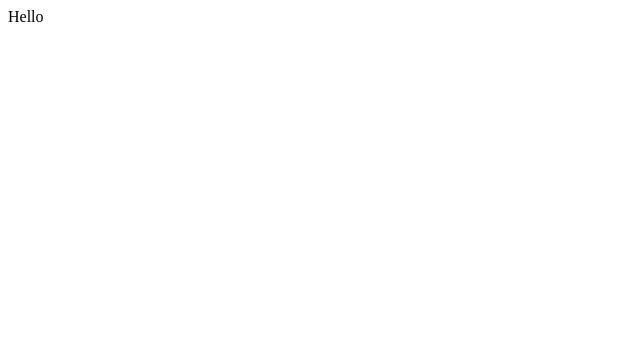
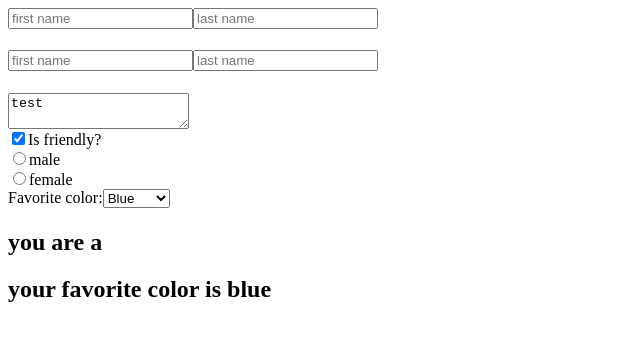
Before and after one commit to EricRieman/Sandbox_React, a React (Create React App) app: page / in a window 1280 px wide. Shown: the top 340 px of the page, without its empty margins (0-640 px from the left). Built offline with nearby package versions, Linux system fonts and the light colour scheme.

Commit message:
Learning about forms in react.

```diff
--- a/src/App.js
+++ b/src/App.js
@@ -1,61 +1,152 @@
-// every component we create in react goes though a series of phases during its time alive in the react app.
-// it goes though a series of events as it is being updated
-// lifecylce methods diagram: https://projects.wojtekmaj.pl/react-lifecycle-methods-diagram/
-// Some of the methods we will use have been deprecated since this tutorial, buy still available
-//   for use if you preclude the method name with UNSAFE_ (until version 17 is released)
+// we can utilize the "event" that gets passed by default to
+// the handler. By naming the element the same as it's data in
+// state, we can use the same handler method, and use the
+// element's name to use string object names with []
 
 import React from "react"
 
-class App extends React.Component {
+export class App extends React.Component {
     constructor() {
         super();
-        this.state = {}
+        this.state = {
+            firstName: "",
+            lastName: ""
+        }
+        this.handleChange = this.handleChange.bind(this)
     }
 
-    componentDidMount() {
-        // only runs once, after component shows on screen, even with a reRender
-        // common use for this to to get data needed to display correctly
-        console.log("Component mounted")
-    }
-
-    UNSAFE_componentWillReceiveProps(nextProps) {
-        console.log( nextProps )
-        console.log( "Component will recieve props" )
-        // depreicated, but a way to interact/intercept the props before passing them
-    }
-
-    shouldComponentUpdate(nextProps, nextState) {
-        console.log( "Component should update" )
-        // Allows us to return true/false if the componenet should update (re-render).
-        // in some cases, this can be expensive, so here we can apply logic to determine if we should
-
-        return true;
-    }
-
-    componentWillUnmount() {
-        console.log( "Component will unmount" )
-        // the component will eventually end (disappear from screen)
-        // this allows us to clean up or tare down, like to remove an event handler
-    }
-
-    static getDerivedStateFromProps( props, state ) {
-        console.log( "Derive state using props" )
-        // return the new, updated state based using the provided props
-        // you will probably never need to use this, react team is against using it
-        // has the possibility of causing issues
-    }
-
-    getSnapshotBeforeUpdate() {
-        console.log( "Derive state using props" )
-        // Create a backup of the current data
-        // Not a common lifecycle method
+    handleChange(event) {
+        this.setState( {
+            [event.target.name]: event.target.value
+        })
     }
 
     render() {
-        return (
+        return(
             <div>
-                Hello
-            </div>
+                <form>
+                    <input type="text" name="firstName" placeholder="first name" onChange={this.handleChange}/>
+                    <input type="text" name="lastName" placeholder="last name" onChange={this.handleChange}/>
+                    <br />
+                    <h1>{this.state.firstName} {this.state.lastName}</h1>
+                </form>
+           </div>
+        )
+    }
+}
+
+// we can simplify the above code by just applying the state to
+// the value of the input element. This also makes the element
+// reactive becasue its value is always exactly state.
+// Also, there is a hard to find bug that could come up that
+// we can avoid by savingthe values from event before trying
+// to setState
+
+export class App2 extends React.Component {
+    constructor() {
+        super();
+        this.state = {
+            firstName: "",
+            lastName: "",
+            isFriendly: true,
+            gender: "",
+            favColor: "blue"
+        }
+        this.handleChange = this.handleChange.bind(this)
+    }
+
+    handleChange(event) {
+        const {name, value, type, checked} = event.target
+        type === "checkbox" ? this.setState({[name]: checked})
+                            : this.setState({[name]: value })
+    }
+
+    render() {
+        return(
+            <div>
+                <form>
+                    <input
+                        type="text"
+                        value={this.state.fistName}
+                        name="firstName"
+                        placeholder="first name"
+                        onChange={this.handleChange} />
+                    <input
+                        type="text"
+                        value={this.state.lastName }
+                        name="lastName" placeholder="last name"
+                        onChange={this.handleChange}/>
+                    <br />
+                    <h1>{this.state.firstName} {this.state.lastName}</h1>
+
+                    {
+                        // in react, there are major differences to the text area element,
+                        // becasue it behaves more like a text input type
+                    }
+
+                    <textarea
+                        value={"test"}
+                        onChange={this.handleChange}
+                    />
+
+                    <br />
+
+                    <label>
+                        <input
+                            type = "checkbox"
+                            name="isFriendly"
+                            checked={this.state.isFriendly}
+                            onChange={this.handleChange}
+                        />
+                        Is friendly?
+                    </label>
+
+                    <br />
+
+                    <label>
+                        <input
+                            type = "radio"
+                            name="gender"
+                            value = "male"
+                            checked={this.state.gender === "male"}
+                            onChange={this.handleChange}
+                        />
+                        male
+                    </label>
+
+                    <br />
+
+                    <label>
+                        <input
+                            type = "radio"
+                            name="gender"
+                            value = "female"
+                            checked={this.state.gender === "female"}
+                            onChange={this.handleChange}
+                        />
+                        female
+                    </label>
+
+                    <br />
+
+                    <label>Favorite color:</label>
+                    <select
+                       value={this.state.favColor}
+                        onChange={this.handleChange}
+                        name="favColor" >
+
+                        <option value="blue">Blue</option>
+                        <option value="green">Green</option>
+                        <option value="red">Red</option>
+                        <option value="orange">Orange</option>
+                        <option value="yellow">Yellow</option>
+                    </select>
+
+                    <h1>{this.state.firstName} {this.state.lastName}</h1>
+                    <h2>you are a {this.state.gender}</h2>
+                    <h2>your favorite color is {this.state.favColor}</h2>
+                </form>
+           </div>
         )
     }
 }
--- a/src/index.js
+++ b/src/index.js
@@ -1,4 +1,5 @@
 import ReactDOM from "react-dom"
-import App from "./App"
+import {App, App2} from "./App"
 
 ReactDOM.render( <App />, document.getElementById("root") );
+ReactDOM.render( <App2 />, document.getElementById("test1") );
```
Also changed, not shown: 1 other file (tests, documents, lock files or other folders).
